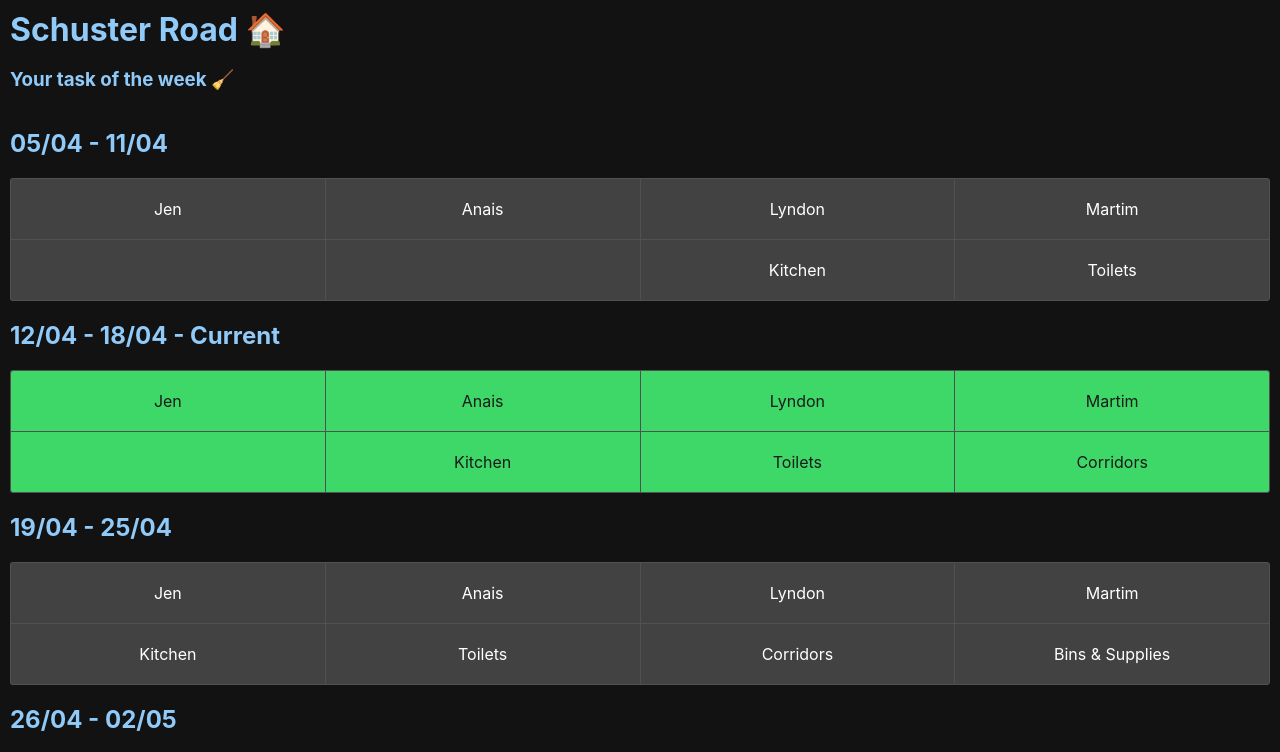
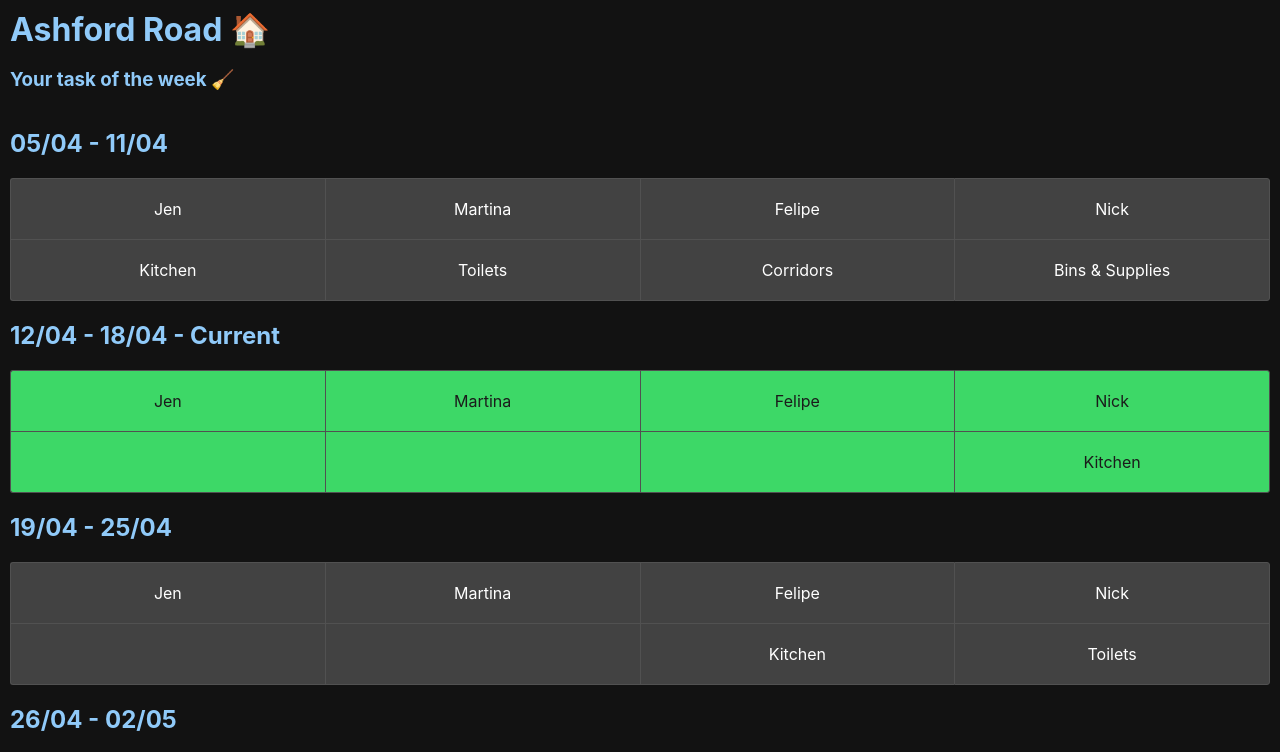
Before and after one commit to jenniredfield/my-house-task, a React (Create React App) app: page / in a window 1280 px wide. Shown: the top 752 px of the page. Built offline with nearby package versions, Linux system fonts and the light colour scheme.

Commit message:
Updated housemates

```diff
--- a/src/App.js
+++ b/src/App.js
@@ -3,9 +3,9 @@ import { createListWithDates } from "./lib/utils";
 import "./App.css";
 
 function App() {
-  const startingDate = "18/04/2022";
+  const startingDate = "16/10/2023";
   const tasks = ["Kitchen", "Toilets", "Corridors", "Bins & Supplies"];
-  const housemates = ["Jen", "Anais", "Lyndon", "Martim"];
+  const housemates = ["Jen", "Martina", "Felipe", "Nick"];
   const startDate = moment(startingDate, "DD/MM/YYYY");
   const now = moment();
   const numberOfWeeksElapsed = now.diff(startDate, "weeks");
@@ -20,7 +20,7 @@ function App() {
   return (
     <div className="App">
       <header>
-        <h1>Schuster Road 🏠</h1>
+        <h1>Ashford Road 🏠</h1>
         <h3>Your task of the week 🧹</h3>
       </header>
       <div className="app-content">
```
